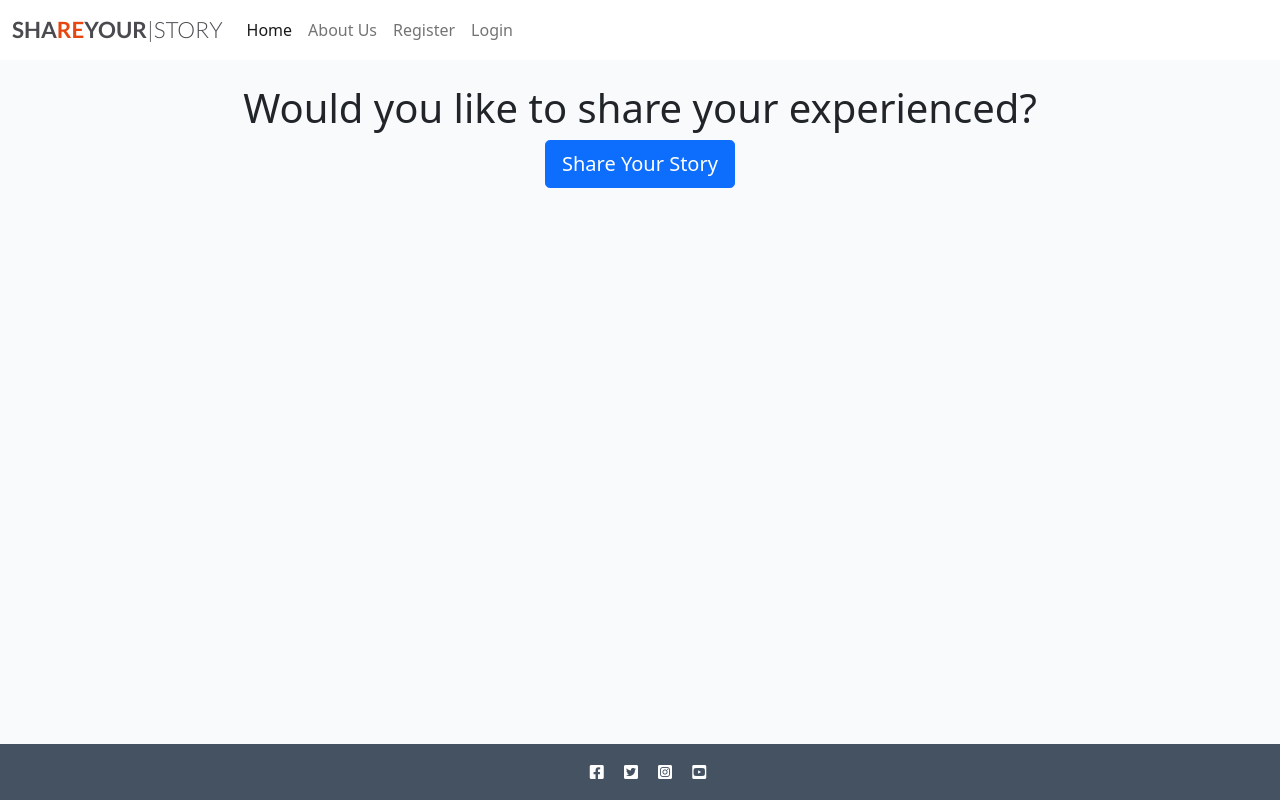
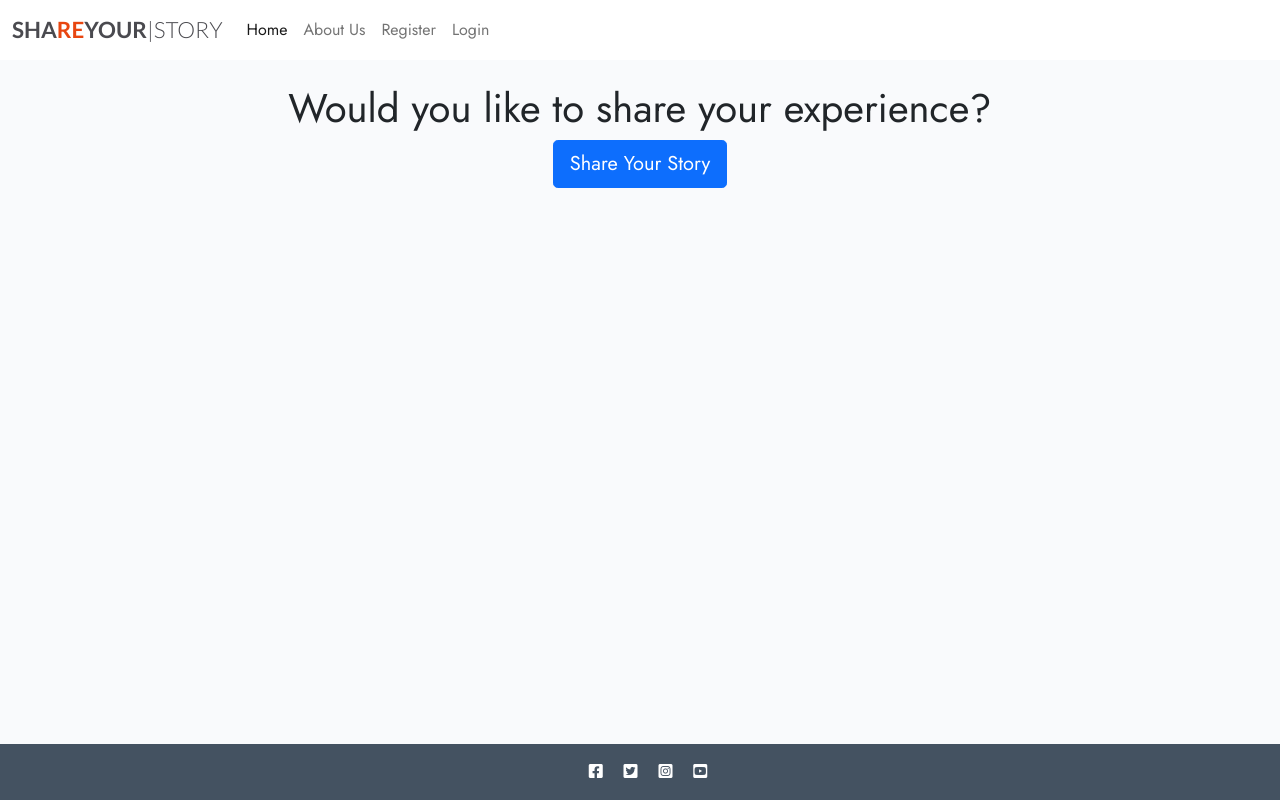
Before and after one commit to llancruzz/share-story, a Django app: page / in a window 1280 px wide. Run offline with Django 3.2, Linux system fonts and the light colour scheme; data that the repository does not hold is empty.

Commit message:
feat: Add google fonts style

```diff
--- a/static/css/style.css
+++ b/static/css/style.css
@@ -1,5 +1,8 @@
+@import url('https://fonts.googleapis.com/css2?family=Amatic+SC:wght@700&family=Jost&display=swap');
+
 body {
     background-color: #F9FAFC;
+    font-family: 'Jost', sans-serif;
 }
 
 .brand {
--- a/templates/base.html
+++ b/templates/base.html
@@ -62,7 +62,7 @@
     </nav>
     <div class="row">
        <div class="col-md-8 offset-md-2 mt-4 text-center">
-        <h1>Would you like to share your experienced?</h1>
+        <h1>Would you like to share your experience?</h1>
          <button class="btn btn-primary btn-lg">Share Your Story</button>
        </div>
     </div>
```
